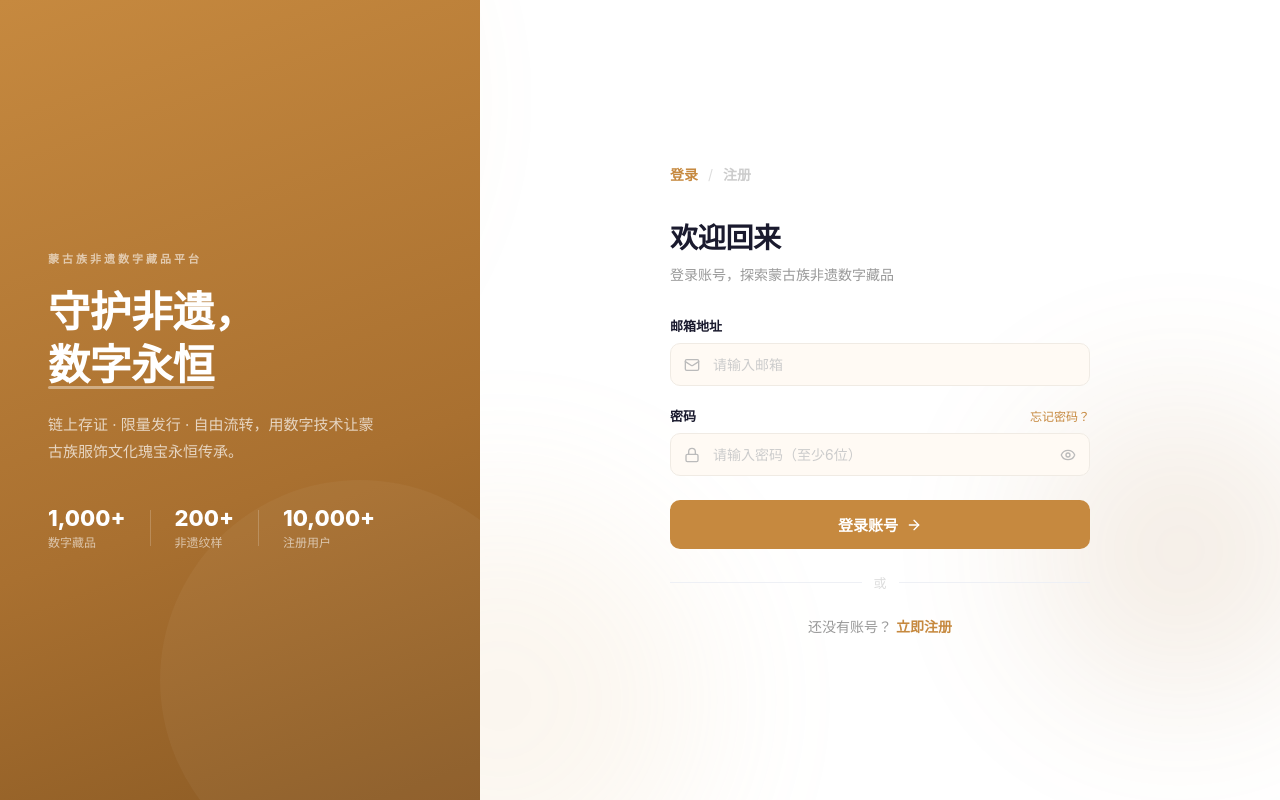
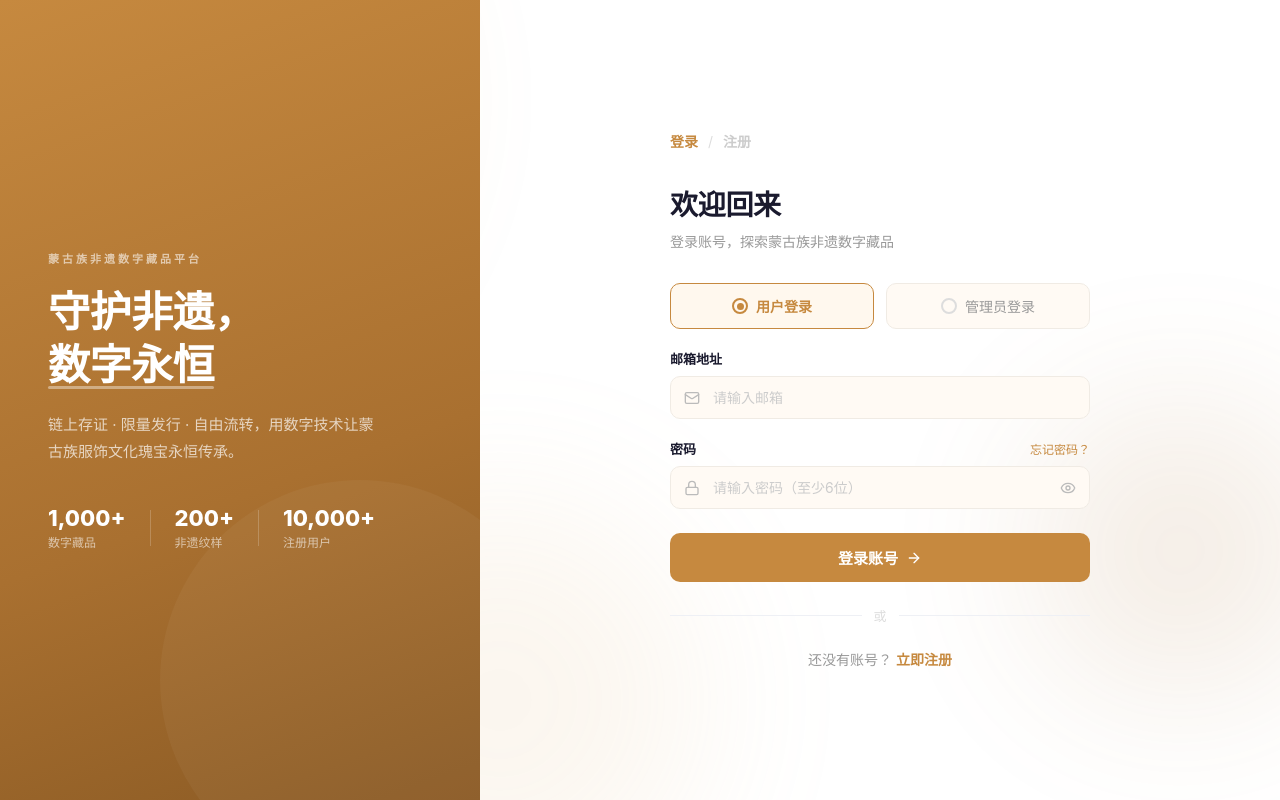
Before and after one commit to Yukuiii/menggu, a Vue app in the folder client/: page /login in a window 1280 px wide. Built offline with nearby package versions, Linux system fonts and the light colour scheme.

Commit message:
feat: add role selection for user login, enabling distinct access for admin and user roles

```diff
--- a/client/src/views/user/login.vue
+++ b/client/src/views/user/login.vue
@@ -13,6 +13,8 @@ const userStore = useUserStore()
 
 // 表单数据
 const form = ref({ email: '', password: '' })
+// 登录角色
+const loginRole = ref('user')
 // 控制密码显隐
 const showPassword = ref(false)
 // 加载状态
@@ -31,8 +33,13 @@ const handleLogin = async () => {
   error.value = ''
   try {
     const data = await apiLogin({ email: form.value.email, password: form.value.password })
+    // 校验角色是否匹配
+    if (loginRole.value === 'admin' && data.user.role !== 'admin') {
+      error.value = '该账号不是管理员'
+      return
+    }
     userStore.loginSuccess(data)
-    router.push('/market')
+    router.push(loginRole.value === 'admin' ? '/admin' : '/market')
   } catch (e) {
     error.value = e.message || '账号或密码错误，请重试'
   } finally {
@@ -95,6 +102,18 @@ const handleLogin = async () => {
         </div>
 
         <form @submit.prevent="handleLogin" class="auth-form" novalidate>
+          <!-- 角色选择 -->
+          <div class="role-switch">
+            <label :class="['role-option', { active: loginRole === 'user' }]" @click="loginRole = 'user'">
+              <span class="role-dot"></span>
+              <span>用户登录</span>
+            </label>
+            <label :class="['role-option', { active: loginRole === 'admin' }]" @click="loginRole = 'admin'">
+              <span class="role-dot"></span>
+              <span>管理员登录</span>
+            </label>
+          </div>
+
           <!-- 邮箱 -->
           <div class="form-group" :class="{ 'has-error': form.email && !emailValid }">
             <label class="form-label">邮箱地址</label>
@@ -380,6 +399,58 @@ const handleLogin = async () => {
 /* 表单 */
 .auth-form { display: flex; flex-direction: column; gap: 20px; }
 
+/* 角色切换 */
+.role-switch {
+  display: flex;
+  gap: 12px;
+}
+.role-option {
+  flex: 1;
+  display: flex;
+  align-items: center;
+  justify-content: center;
+  gap: 8px;
+  padding: 12px 16px;
+  border: 1.5px solid #f0ebe4;
+  border-radius: 10px;
+  background: #FFFAF4;
+  cursor: pointer;
+  transition: all 0.2s;
+  font-size: 14px;
+  font-weight: 500;
+  color: #999;
+}
+.role-option:hover {
+  border-color: #C6893F;
+  color: #1a1a2e;
+}
+.role-option.active {
+  border-color: #C6893F;
+  background: #FFF8EE;
+  color: #C6893F;
+  font-weight: 600;
+}
+.role-dot {
+  width: 16px;
+  height: 16px;
+  border-radius: 50%;
+  border: 2px solid #ddd;
+  position: relative;
+  transition: all 0.2s;
+  flex-shrink: 0;
+}
+.role-option.active .role-dot {
+  border-color: #C6893F;
+}
+.role-option.active .role-dot::after {
+  content: '';
+  position: absolute;
+  top: 2.5px; left: 2.5px;
+  width: 7px; height: 7px;
+  border-radius: 50%;
+  background: #C6893F;
+}
+
 .form-group { display: flex; flex-direction: column; gap: 8px; }
 .form-group.has-error .form-input { border-color: #e03131; }
 
```
